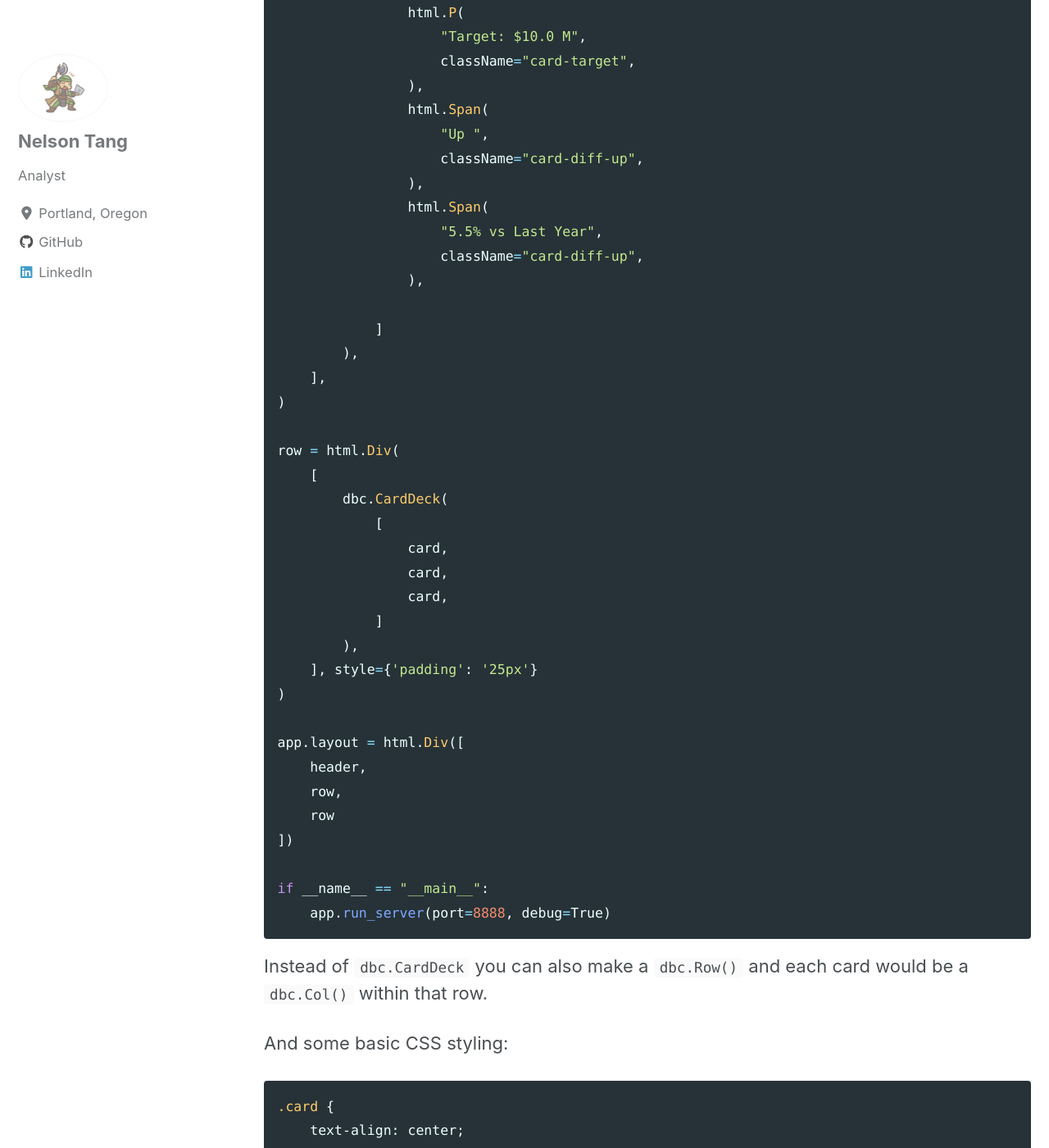
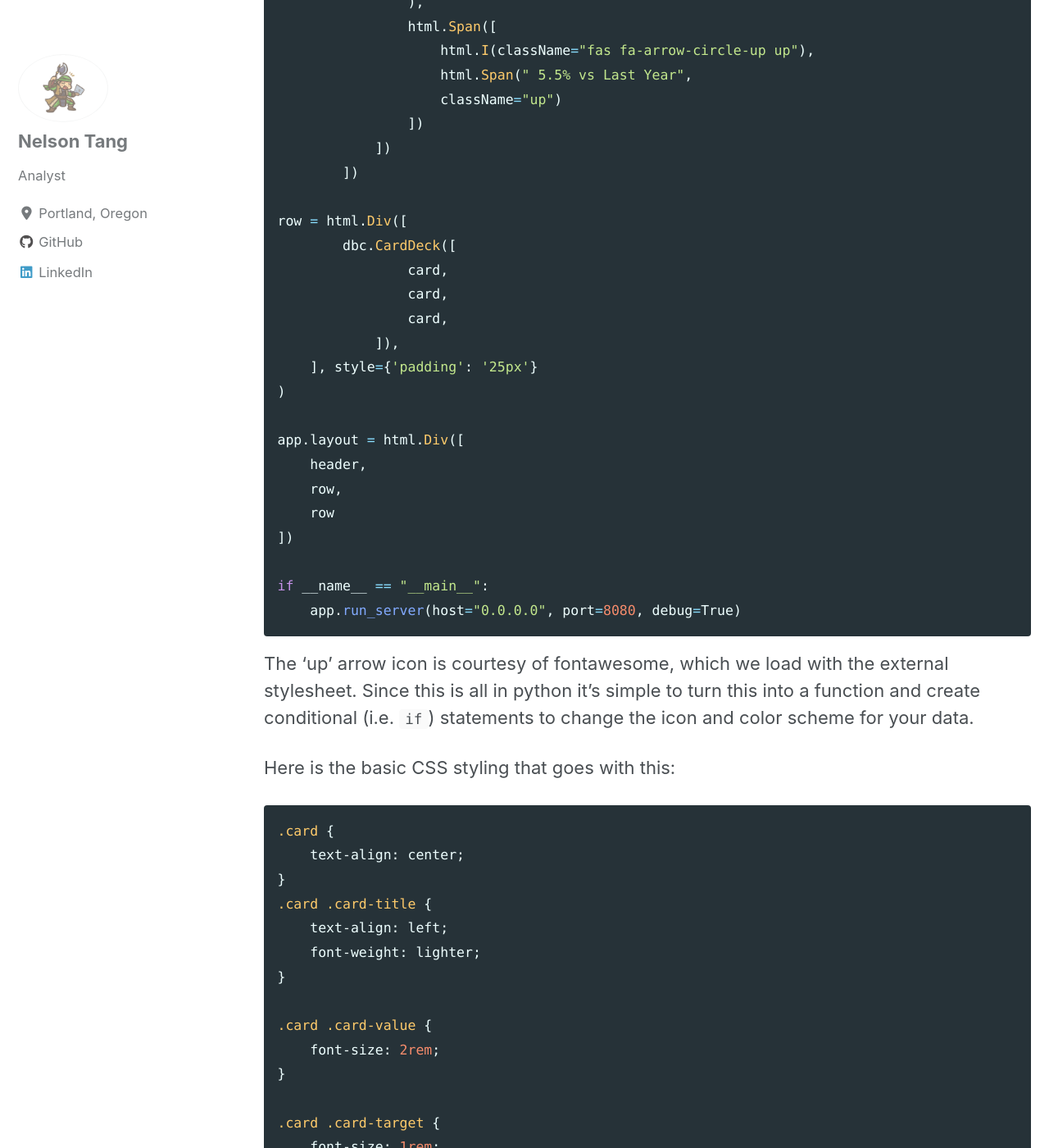
Before and after one commit to banditkingsofancientspreadsheets/banditkingsofancientspreadsheets.github.io, a Jekyll site: the page built from _posts/2020-07-02-Dash-Bootstrap-KPI-Card.md, in a window 1280 px wide and 1400 px high, scrolled down 2252 px. Shown: the whole window at 82% size. Built offline with Jekyll 4.4.1, drawn with Linux system fonts in a browser that asks for light colours; cached includes are drawn as plain includes; nearby versions of some CDN libraries; some of the changed text lies outside the part shown.

Commit message:
updated dash kpi cards

````diff
--- a/_posts/2020-07-02-Dash-Bootstrap-KPI-Card.md
+++ b/_posts/2020-07-02-Dash-Bootstrap-KPI-Card.md
@@ -5,6 +5,7 @@ classes: wide
 tags: [cheatsheets, python]
 excerpt: "Code snippet to create a starter KPI card with Dash Bootstrap Components"
 ---
+*Updated 2021-07-01 to use Dash 1.19 and fontawesome icons*
 
 [Dash Bootstrap Components](https://dash-bootstrap-components.opensource.faculty.ai) has a fantastic library of plug and play [components](https://dash-bootstrap-components.opensource.faculty.ai/docs/components/card/) that make it easy to get started.
 
@@ -20,21 +21,21 @@ Here's the sketch of the starter KPI dashboard:
 
 Python Code for your `app.py` file:
 ```python
-import dash  # (version 1.12.0) pip install dash
+import dash  # (version 1.19.0) pip install dash
 
 import dash_bootstrap_components as dbc
 import dash_html_components as html
 
-app = dash.Dash(external_stylesheets=[dbc.themes.BOOTSTRAP])
+fontawesome_stylesheet = "https://use.fontawesome.com/releases/v5.8.1/css/all.css"
+
+app = dash.Dash(external_stylesheets=[dbc.themes.BOOTSTRAP, fontawesome_stylesheet])
 
 header = html.Div([
     dbc.Row(dbc.Col(html.H1("H1 Text"))),
 ])
 
-card = dbc.Card(
-    [
-        dbc.CardBody(
-            [
+card = dbc.Card([
+        dbc.CardBody([
                 html.H4("Card title", className="card-title"),
                 html.P(
                     "$10.5 M",
@@ -44,29 +45,20 @@ card = dbc.Card(
                     "Target: $10.0 M",
                     className="card-target",
                 ),
-                html.Span(
-                    "Up ",
-                    className="card-diff-up",
-                ),
-                html.Span(
-                    "5.5% vs Last Year",
-                    className="card-diff-up",
-                ),
+                html.Span([
+                    html.I(className="fas fa-arrow-circle-up up"),
+                    html.Span(" 5.5% vs Last Year",
+                    className="up")
+                ])
+            ])
+        ])
 
-            ]
-        ),
-    ],
-)
-
-row = html.Div(
-    [
-        dbc.CardDeck(
-            [
+row = html.Div([
+        dbc.CardDeck([
                 card,
                 card,
                 card,
-            ]
-        ),
+            ]),
     ], style={'padding': '25px'}
 )
 
@@ -77,11 +69,11 @@ app.layout = html.Div([
 ])
 
 if __name__ == "__main__":
-    app.run_server(port=8888, debug=True)
+    app.run_server(host="0.0.0.0", port=8080, debug=True)
 ```
-Instead of `dbc.CardDeck` you can also make a `dbc.Row()` and each card would be a `dbc.Col()` within that row.
+The 'up' arrow icon is courtesy of fontawesome, which we load with the external stylesheet. Since this is all in python it's simple to turn this into a function and create conditional (i.e. `if`) statements to change the icon and color scheme for your data.
 
-And some basic CSS styling:
+Here is the basic CSS styling that goes with this:
 ```css
 .card {
     text-align: center;
@@ -100,11 +92,11 @@ And some basic CSS styling:
     font-weight: lighter;
 }
 
-.card .card-diff-down {
+.card .down {
     color: red
 }
 
-.card .card-diff-up {
+.card .up {
     color: green
 }
 ```
````
Also changed, not shown: _posts/2019-12-28-screen-graphics-and-dashboard-design.md (+1 -1 lines), _posts/2021-04-16-plotly-in-markdown.md (+1 -1 lines), assets/images/dbc_kpi1.png, assets/images/dbc_kpi2.png.
